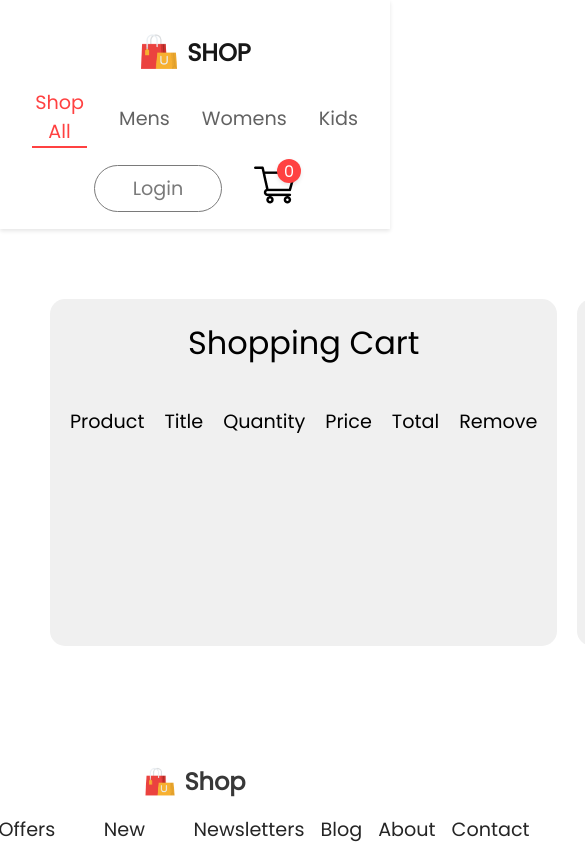
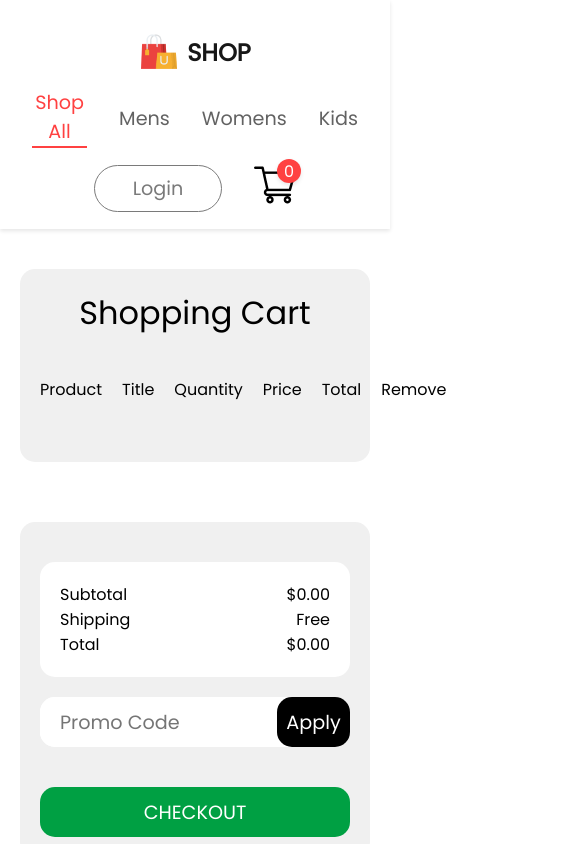
Before and after one commit to ArnaldoGonzalez81318/React-E-Commerce, a React (Create React App) app in the folder frontend/: page /cart in a window 390 px wide. Shown: the top 844 px of the page, 585 px wide, since content can reach past the window. Built offline with nearby package versions, Linux system fonts and the light colour scheme.

Commit message:
Update cartItems.css

```diff
--- a/frontend/src/Components/Cart/cartItems.css
+++ b/frontend/src/Components/Cart/cartItems.css
@@ -2,7 +2,7 @@
   display: grid;
   grid-template-columns: 3fr 1fr;
   gap: 20px;
-  margin: 50px;
+  margin: 20px;
 }
 
 .cart-items-header {
@@ -31,7 +31,7 @@
 }
 
 .cart-items-header h3 {
-  font-size: 1.2rem;
+  font-size: 1rem;
   font-weight: 500;
   margin: 0;
 }
@@ -139,13 +139,13 @@
 }
 
 .cart-items-total-subtotal h3 {
-  font-size: 1.2rem;
+  font-size: 1rem;
   font-weight: 500;
   margin: 0;
 }
 
 .cart-items-total-subtotal p {
-  font-size: 1.2rem;
+  font-size: 1rem;
   font-weight: 500;
   margin: 0;
 }
@@ -158,13 +158,13 @@
 }
 
 .cart-items-total-shipping h3 {
-  font-size: 1.2rem;
+  font-size: 1rem;
   font-weight: 500;
   margin: 0;
 }
 
 .cart-items-total-shipping p {
-  font-size: 1.2rem;
+  font-size: 1rem;
   font-weight: 500;
   margin: 0;
 }
@@ -186,13 +186,13 @@
 }
 
 .cart-items-total-total h3 {
-  font-size: 1.2rem;
+  font-size: 1rem;
   font-weight: 500;
   margin: 0;
 }
 
 .cart-items-total-total p {
-  font-size: 1.2rem;
+  font-size: 1rem;
   font-weight: 500;
   margin: 0;
 }
@@ -259,6 +259,7 @@
   height: 50px;
   font-size: 1.2rem;
   font-weight: 500;
+  text-transform: uppercase;
   border: none;
   border-radius: 15px;
   background-color: #00a043;
@@ -290,3 +291,17 @@
 .checkout-button button:disabled:hover {
   background-color: #ffffff;
 }
+
+@media screen and (max-width: 1024px) {
+  .cart-items {
+    display: flex;
+    flex-direction: column;
+    gap: 20px;
+    margin: 20px;
+  }
+
+  .cart-items-promo input {
+    width: 100%;
+    margin-right: 0;
+  }
+}
```
